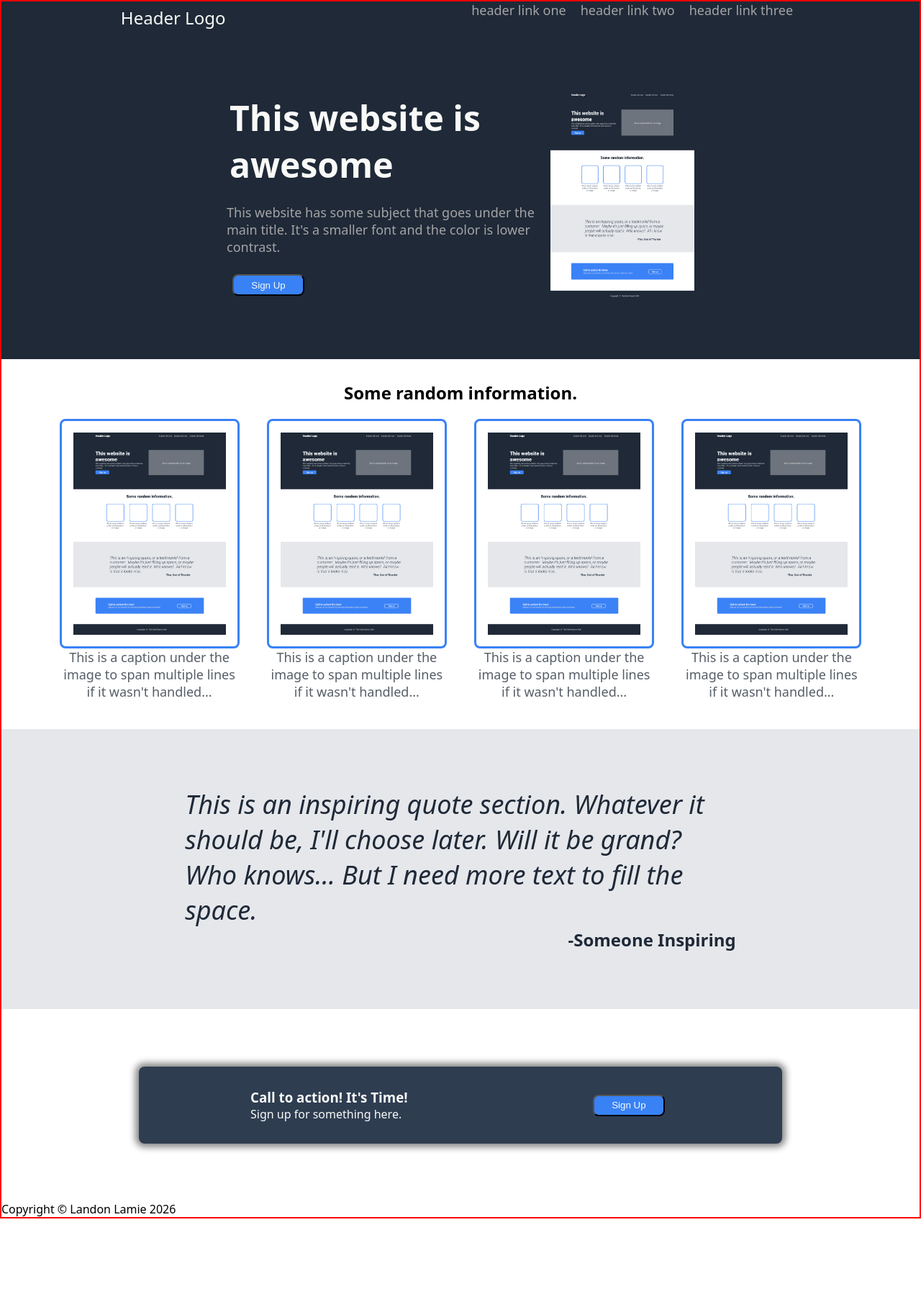
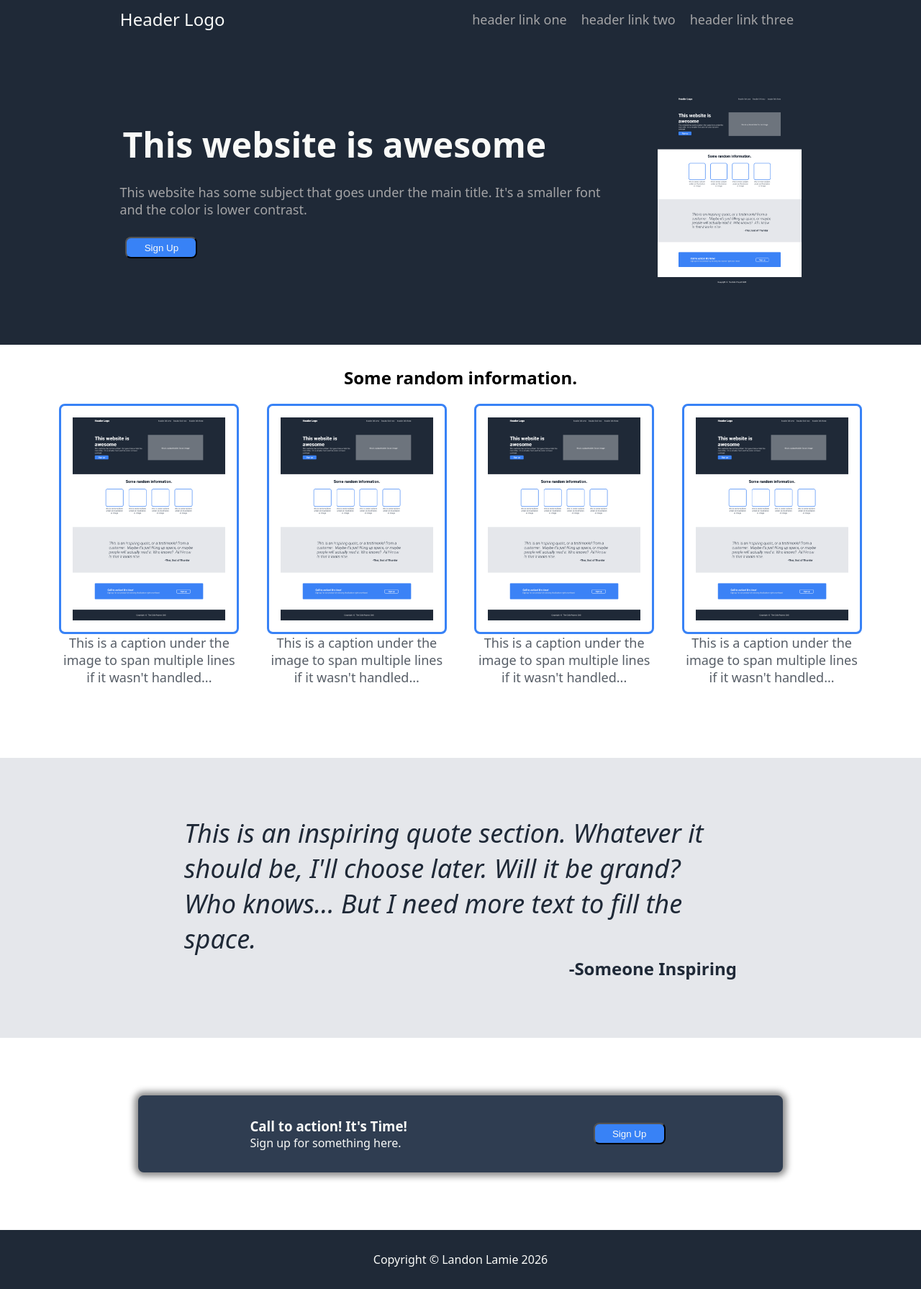
Before and after one commit to lamielm/TOP-Landing-Page, a plain HTML site: page index.html in a window 1280 px wide. Shown: the whole page at 72% size. Before the commit the page ends 1693 px from the top, so only its background shows below. Drawn offline with Linux system fonts and the light colour scheme.

Commit message:
Complete the footer of the Landing Page challenge.  Completes the entire Landing Page assignment. Changed some aspects to better reflect the challenge design.

```diff
--- a/index.html
+++ b/index.html
@@ -89,6 +89,12 @@
 				</div>
 			</div>
 		</div>
-		<div class="footer">Copyright &copy; Landon Lamie 2026</div>
+		<div class="footer">
+			Copyright &copy;
+			<a href="https://www.linkedin.com/in/landon-lamie/" target="_blank"
+				>Landon Lamie</a
+			>
+			2026
+		</div>
 	</body>
 </html>
--- a/style.css
+++ b/style.css
@@ -1,5 +1,4 @@
 /*
-Font: Roboto (download and install if I don't have it
 Header, hero section, and footer BACKGROUND COLOR: #1F2937
 Logo text:
     Font size: 24px
@@ -24,7 +23,6 @@ Quote:
 */
 
 body {
-	border: 2px solid red;
 	font-family:
 		system-ui,
 		-apple-system,
@@ -44,6 +42,7 @@ body {
 .header {
 	display: flex;
 	justify-content: space-around;
+	align-items: center;
 	background-color: #1f2937;
 }
 
@@ -51,7 +50,7 @@ body {
 	font-size: 24px;
 	color: #f9faf8;
 	margin: 0;
-	padding: 6px 0;
+	padding: 10px 0;
 }
 
 .nav-bar ul {
@@ -70,9 +69,9 @@ body {
 
 .main {
 	display: flex;
-	justify-content: center;
+	justify-content: space-between;
 	background-color: #1f2937;
-	padding: 80px 0;
+	padding: 80px 13%;
 }
 
 .main .container {
@@ -80,9 +79,9 @@ body {
 	flex-direction: column;
 	justify-content: center;
 	align-items: flex-start;
-	padding: 0;
+	flex: 1 0 0%;
 	margin: 0;
-	width: 450px;
+	padding-right: 50px;
 }
 
 .main h1 {
@@ -111,7 +110,7 @@ button {
 .info {
 	display: flex;
 	flex-direction: column;
-	padding: 10px 0 40px;
+	padding: 10px 0 100px;
 }
 
 .info h2 {
@@ -187,3 +186,15 @@ figure figcaption {
 .call .content * {
 	margin: 0;
 }
+
+.footer {
+	text-align: center;
+	background-color: #1f2937;
+	color: #f9faf8;
+	padding: 30px;
+}
+
+.footer a {
+	color: #f9faf8;
+	text-decoration: none;
+}
```
